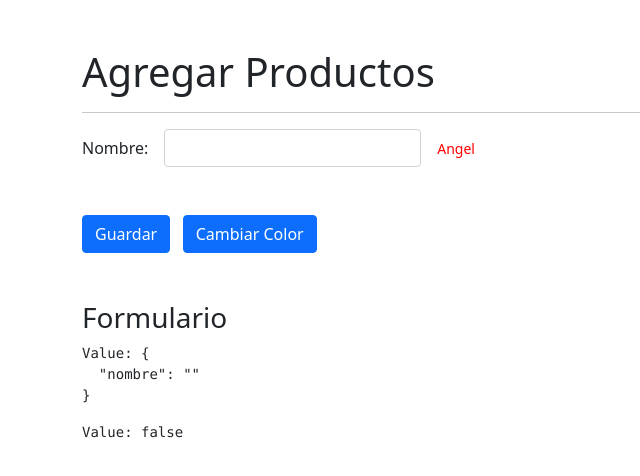
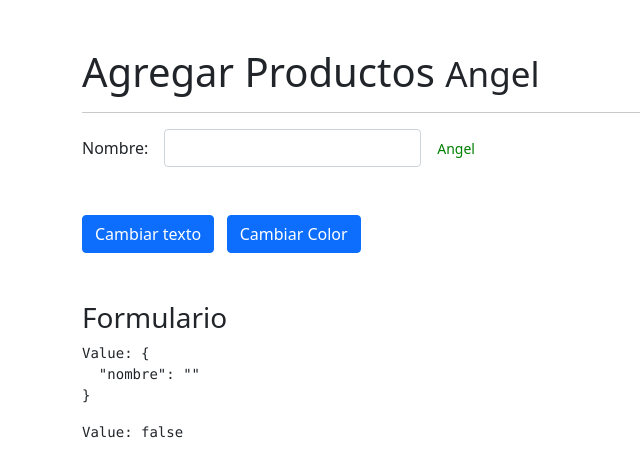
Before and after one commit to Aviles90/Directivas-personalizadas-en-Angular, an Angular app: page /productos/agregar in a window 1280 px wide. Shown: the top 476 px of the page, without its empty margins (0-640 px from the left). Built offline with nearby package versions, Linux system fonts and the light colour scheme.

Commit message:
perfeccionando la directiva

```diff
--- a/src/app/productos/pages/agregar/agregar.component.html
+++ b/src/app/productos/pages/agregar/agregar.component.html
@@ -1,4 +1,4 @@
-<h1 class="mt-5"> Agregar Productos</h1>
+<h1 class="mt-5"> Agregar Productos <small>{{texto1}}</small></h1>
 <hr>
 <form [formGroup]="miFormulario">
     <div class="row g-3 align-items-center mb-3">
@@ -21,7 +21,7 @@
         <div class="col">
             <button class="btn btn-primary"
                     (click)="cambiar()">
-                Guardar
+                Cambiar texto
             </button>
             &nbsp;
             <button class="btn btn-primary"
--- a/src/app/productos/pages/agregar/agregar.component.ts
+++ b/src/app/productos/pages/agregar/agregar.component.ts
@@ -14,7 +14,7 @@
   });
 
   texto1: string = 'Angel';
-  color: string = 'red';
+  color: string = 'green';
 
   constructor( private fb: FormBuilder) { }
 
@@ -23,11 +23,12 @@
   }
 
   cambiar(){
-    this.texto1 = 'Juan Carlos';
+    this.texto1 = Math.random().toString();
   }
 
   cambiarColor(){
-    this.color = 'green';
+    const color = "#xxxxxx".replace(/x/g, y=>(Math.random()*16|0).toString(16));
+    this.color = color;
   }
 
 }
--- a/src/app/shared/directives/error-msg.directive.ts
+++ b/src/app/shared/directives/error-msg.directive.ts
@@ -7,8 +7,23 @@
 
   htmlElement : ElementRef<HTMLElement>;
 
-  @Input() color: string = 'red'
-  @Input() mensaje: string = 'Este campo es requirido'
+  // @Input() color: string = 'red'
+  // @Input() mensaje: string = 'Este campo es requirido'
+  private _color :string = 'red';
+  private _mensaje : string = 'Este campo es requerido';
+
+  @Input() set color(valor:string){
+    this.setColor();
+
+    this._color = valor;
+    console.log(this._color);
+
+  }
+  @Input() set mensaje( valor:string ){
+
+    this.setMensaje();
+    this._mensaje = valor;
+  }
 
   constructor( private el : ElementRef<HTMLElement>) {
     console.log('constructor directive');
@@ -19,15 +34,15 @@
 
   ngOnChanges(changes: SimpleChanges): void {
     console.log(changes);
-    if (changes.mensaje) {
-      const mensaje = changes.mensaje.currentValue;
-      this.htmlElement.nativeElement.innerHTML = mensaje;
-    }
+    // if (changes.mensaje) {
+    //   const mensaje = changes.mensaje.currentValue;
+    //   this.htmlElement.nativeElement.innerHTML = mensaje;
+    // }
 
-    if (changes.color) {
-      const color = changes.color.currentValue;
-      this.htmlElement.nativeElement.style.color = color;
-    }
+    // if (changes.color) {
+    //   const color = changes.color.currentValue;
+    //   this.htmlElement.nativeElement.style.color = color;
+    // }
 
   }
 
@@ -35,15 +50,20 @@
     console.log('OnInit directive');
     this.setColor();
     this.setMensaje();
+    this.setStilo()
+  }
+
+  setStilo():void {
+    this.htmlElement.nativeElement.classList.add('form-text');
   }
 
   setColor():void{
-    this.htmlElement.nativeElement.style.color = this.color;
-    this.htmlElement.nativeElement.classList.add('form-text');
+    this.htmlElement.nativeElement.style.color = this._color;
+    // this.htmlElement.nativeElement.classList.add('form-text');
   }
 
   setMensaje():void{
-    this.htmlElement.nativeElement.innerHTML = this.mensaje;
+    this.htmlElement.nativeElement.innerHTML = this._mensaje;
   }
 
 }
```
